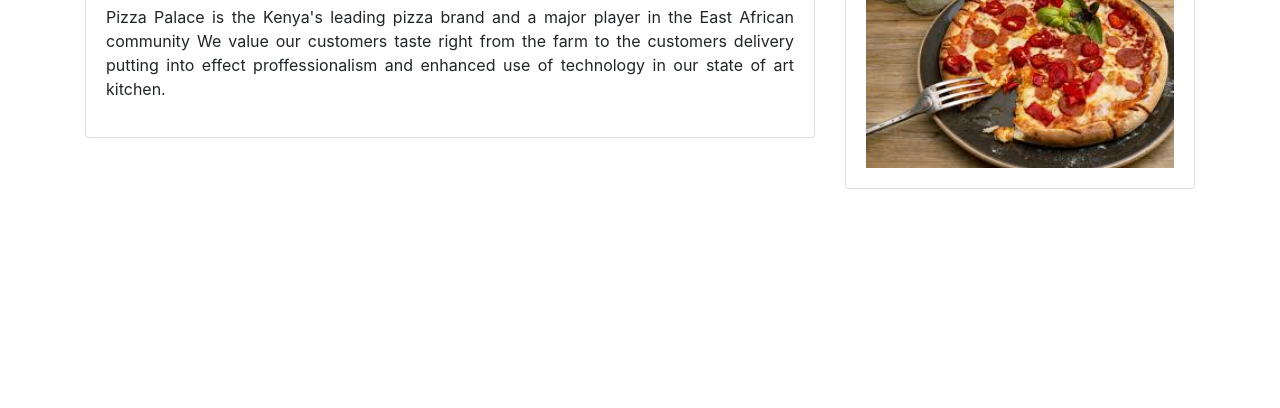
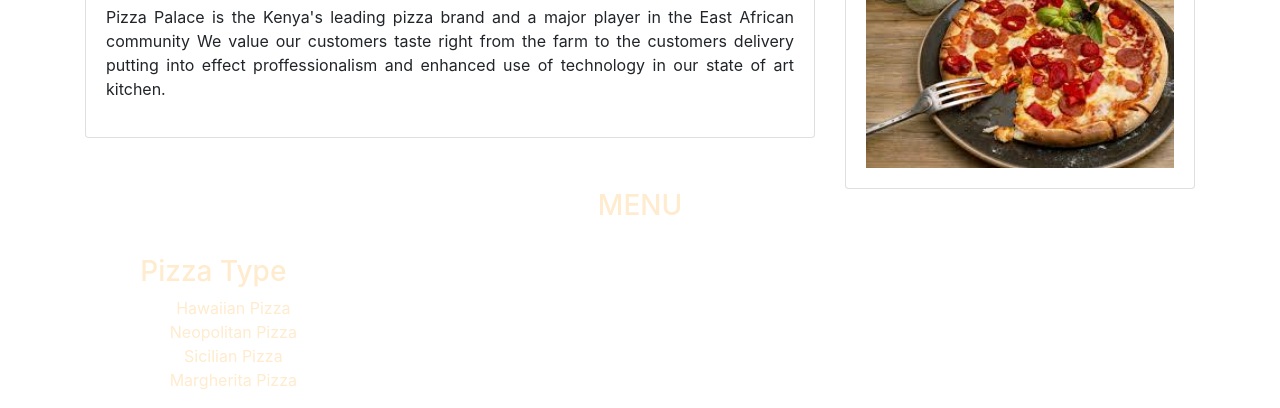
Before and after one commit to dennismulwablessed2/Pizza-Place, a plain HTML site: page index.html in a window 1280 px wide. Shown: the part 698-1106 px from the top of the page. Before the commit the page ends 887 px from the top, so only its background shows below. Drawn offline with nearby package versions, Linux system fonts and the light colour scheme; some packages are replaced by stand-ins of ours; a script that the page names is missing.

Commit message:
add container-fluid and unordered list to index.html

```diff
--- a/index.html
+++ b/index.html
@@ -103,7 +103,20 @@
 			</div>
 			</section>
 
-
+		</div>
+		<div class="container-fluid">
+		  <div class="sec3" id="sec3">
+			  <h3 style="text-align: center; color: blanchedalmond;">MENU</h3><br>
+			  <div class="row" style="text-align: center; color: blanchedalmond;">
+				<div class="col-md-4">
+				  <h3>Pizza Type</h3>
+				  <ul style="list-style: none;">
+					<li>Hawaiian Pizza</li>
+					<li>Neopolitan Pizza</li>
+					<li>Sicilian Pizza</li>
+					<li>Margherita Pizza</li>
+				  </ul>
+				</div>
 
 
 
```
